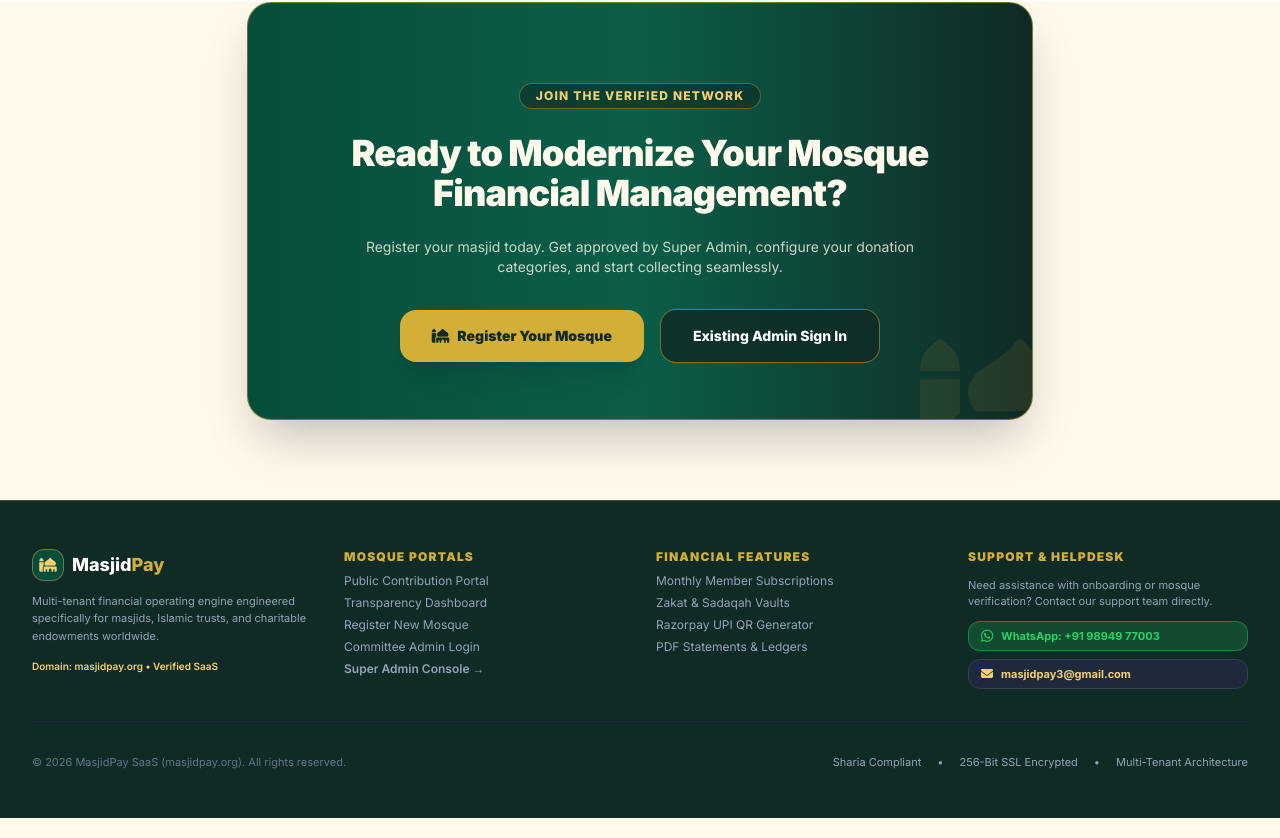
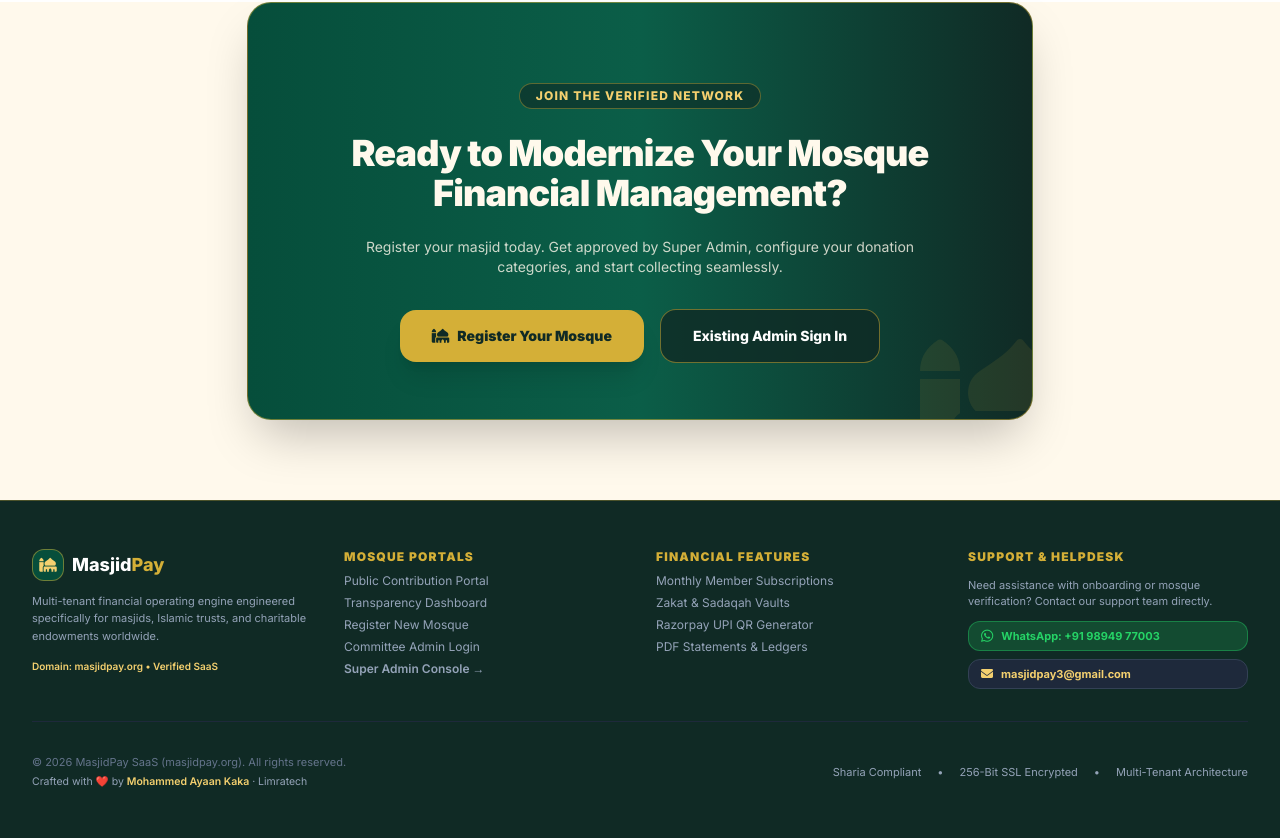
Before and after one commit to zafarkaka/masjidpay, a Next.js app: page / in a window 1280 px wide. Shown: the part 6389-7227 px from the top of the page. Built offline with nearby package versions, Linux system fonts and the light colour scheme.

Commit message:
feat: add Crafted with ❤️ by Mohammed Ayaan Kaka · Limratech to footer

```diff
--- a/app/page.tsx
+++ b/app/page.tsx
@@ -923,9 +923,14 @@
         </div>
 
         {/* BOTTOM LEGAL BAND */}
-        <div className="max-w-7xl mx-auto pt-8 border-t border-slate-800 flex flex-col sm:flex-row items-center justify-between text-slate-500 text-[11px] gap-4">
-          <div>
-            © {new Date().getFullYear()} MasjidPay SaaS (masjidpay.org). All rights reserved.
+        <div className="max-w-7xl mx-auto pt-8 border-t border-slate-800 flex flex-col sm:flex-row items-center justify-between text-slate-500 text-[11px] gap-4 text-center sm:text-left">
+          <div className="space-y-1">
+            <div>
+              © {new Date().getFullYear()} MasjidPay SaaS (masjidpay.org). All rights reserved.
+            </div>
+            <div className="text-slate-400 text-[10.5px]">
+              Crafted with ❤️ by <span className="text-[#F4D06F] font-semibold">Mohammed Ayaan Kaka</span> · Limratech
+            </div>
           </div>
           <div className="flex items-center gap-4 text-slate-400">
             <span>Sharia Compliant</span>
```
